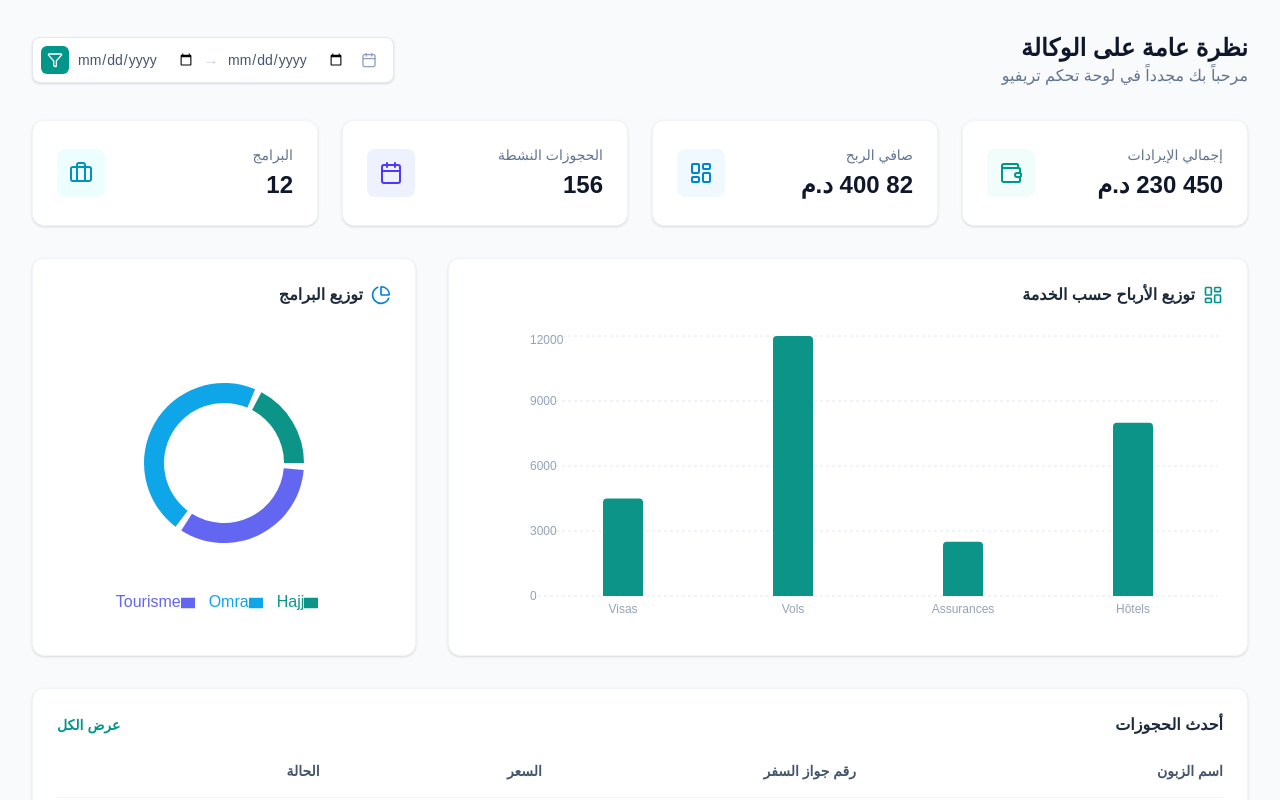
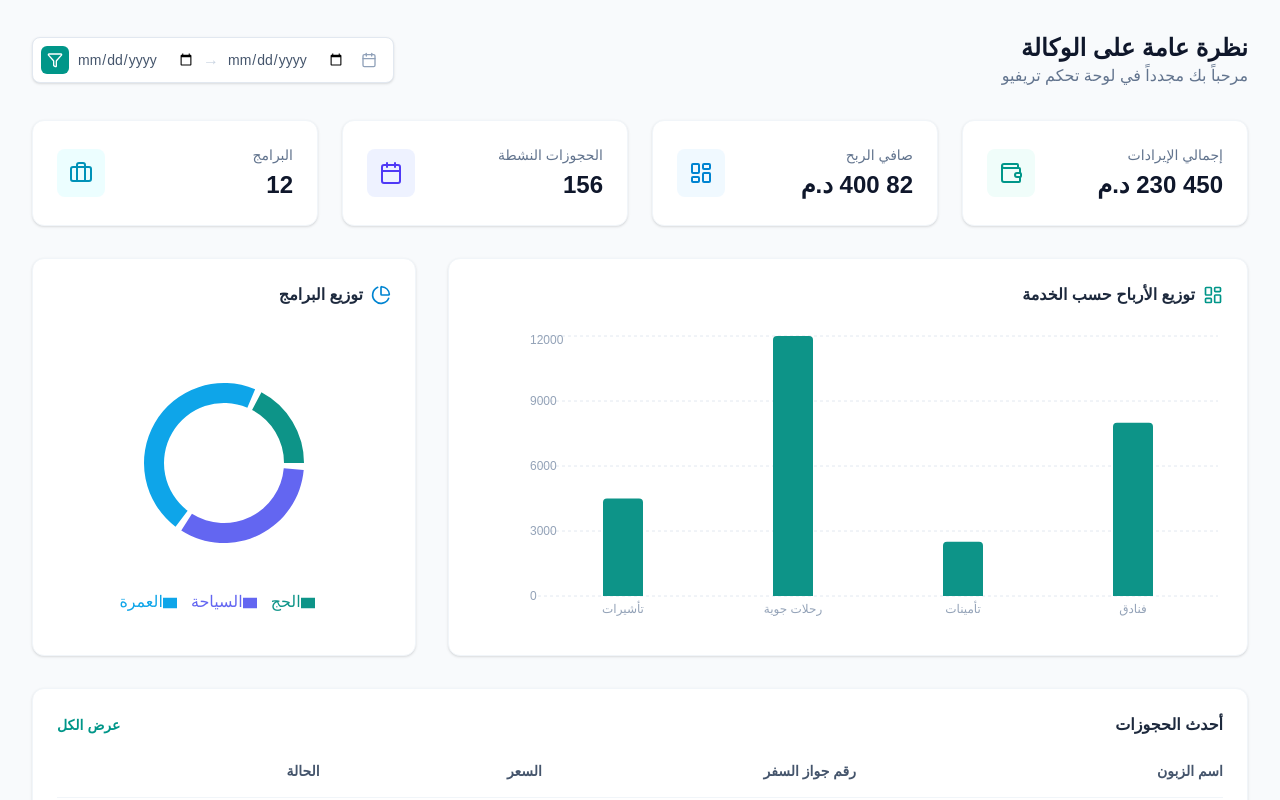
Before and after one commit to khalidach/travel-agency-pro, a Next.js app in the folder frontend/: page /ar/dashboard in a window 1280 px wide. Shown: the top 800 px of the page. Built offline with nearby package versions, Linux system fonts and the light colour scheme.

Commit message:
add some translate

```diff
--- a/frontend/app/[lang]/layout.tsx
+++ b/frontend/app/[lang]/layout.tsx
@@ -2,6 +2,7 @@ import type { Metadata } from "next";
 import { Geist, Geist_Mono } from "next/font/google";
 import "../globals.css";
 import { ThemeProvider } from "@/components/theme-provider";
+import { getDictionary } from "@/lib/get-dictionaries";
 
 const geistSans = Geist({
   variable: "--font-geist-sans",
@@ -13,10 +14,20 @@ const geistMono = Geist_Mono({
   subsets: ["latin"],
 });
 
-export const metadata: Metadata = {
-  title: "Trevio - Travel Agency Management",
-  description: "Advanced billing and financial management for travel agencies",
-};
+// Dynamic metadata based on language
+export async function generateMetadata({
+  params,
+}: {
+  params: Promise<{ lang?: string }>;
+}): Promise<Metadata> {
+  const { lang = "fr" } = await params;
+  const dict = await getDictionary(lang as "ar" | "fr");
+
+  return {
+    title: `${dict.common.title} - ${dict.common.dashboard}`,
+    description: dict.common.description,
+  };
+}
 
 export async function generateStaticParams() {
   return [{ lang: "ar" }, { lang: "fr" }];
@@ -27,10 +38,8 @@ export default async function RootLayout({
   params,
 }: {
   children: React.ReactNode;
-  // Make lang optional to satisfy the root (/) route validator
   params: Promise<{ lang?: string }>;
 }) {
-  // Destructure with a default fallback (e.g., 'fr')
   const { lang = "fr" } = await params;
   const direction = lang === "ar" ? "rtl" : "ltr";
 
--- a/frontend/components/dashboard/Charts.tsx
+++ b/frontend/components/dashboard/Charts.tsx
@@ -61,8 +61,10 @@ export const ProgramDistribution = ({ data }: { data: ProgramData[] }) => (
 
 export const ServiceProfitsChart = ({
   data,
+  profitLabel, // New prop for translation
 }: {
   data: ServiceProfitData[];
+  profitLabel: string;
 }) => (
   <div className="h-[300px] w-full">
     <ResponsiveContainer width="100%" height="100%">
@@ -77,7 +79,7 @@ export const ServiceProfitsChart = ({
           dataKey="name"
           axisLine={false}
           tickLine={false}
-          tick={{ fill: "#94a3b8", fontSize: 12 }} // slate-400 for better dark/light visibility
+          tick={{ fill: "#94a3b8", fontSize: 12 }}
         />
         <YAxis
           axisLine={false}
@@ -95,6 +97,7 @@ export const ServiceProfitsChart = ({
         />
         <Bar
           dataKey="profit"
+          name={profitLabel} // This ensures the tooltip shows the translated word
           fill="#0d9488"
           radius={[4, 4, 0, 0]}
           barSize={40}
--- a/frontend/components/dashboard/DashboardClient.tsx
+++ b/frontend/components/dashboard/DashboardClient.tsx
@@ -1,7 +1,6 @@
-// frontend/components/dashboard/DashboardClient.tsx
 "use client";
 
-import { useState, useEffect } from "react";
+import { useState, useEffect, useMemo } from "react";
 import {
   Wallet,
   Briefcase,
@@ -26,6 +25,7 @@ import {
 interface DashboardDictionary {
   common: {
     title: string;
+    description: string;
     dashboard: string;
     settings: string;
     darkMode: string;
@@ -46,6 +46,8 @@ interface DashboardDictionary {
     charts: {
       serviceProfits: string;
       programDist: string;
+      services: Record<string, string>;
+      programs: Record<string, string>;
     };
     table: {
       title: string;
@@ -71,6 +73,32 @@ export function DashboardClient({ dict }: DashboardClientProps) {
     const timer = setTimeout(() => setLoading(false), 1200);
     return () => clearTimeout(timer);
   }, []);
+
+  // Translate labels for the charts
+  const translatedServiceData = useMemo(() => {
+    const mapping: Record<string, string> = {
+      Visas: dict.dashboard.charts.services.visas,
+      Vols: dict.dashboard.charts.services.flights,
+      Assurances: dict.dashboard.charts.services.insurance,
+      Hôtels: dict.dashboard.charts.services.hotels,
+    };
+    return SERVICE_PROFITS.map((item) => ({
+      ...item,
+      name: mapping[item.name] || item.name,
+    }));
+  }, [dict]);
+
+  const translatedProgramData = useMemo(() => {
+    const mapping: Record<string, string> = {
+      Hajj: dict.dashboard.charts.programs.hajj,
+      Omra: dict.dashboard.charts.programs.omra,
+      Tourisme: dict.dashboard.charts.programs.tourism,
+    };
+    return PROGRAM_DATA.map((item) => ({
+      ...item,
+      name: mapping[item.name] || item.name,
+    }));
+  }, [dict]);
 
   if (loading) {
     return (
@@ -142,7 +170,10 @@ export function DashboardClient({ dict }: DashboardClientProps) {
             <LayoutDashboard className="w-5 h-5 text-teal-600" />
             {dict.dashboard.charts.serviceProfits}
           </h3>
-          <ServiceProfitsChart data={SERVICE_PROFITS} />
+          <ServiceProfitsChart
+            data={translatedServiceData}
+            profitLabel={dict.dashboard.stats.profit} // Passed here
+          />
         </div>
 
         <div className="bg-white dark:bg-slate-900 p-6 rounded-xl border border-slate-100 dark:border-slate-800 shadow-sm">
@@ -150,7 +181,7 @@ export function DashboardClient({ dict }: DashboardClientProps) {
             <PieIcon className="w-5 h-5 text-sky-600" />
             {dict.dashboard.charts.programDist}
           </h3>
-          <ProgramDistribution data={PROGRAM_DATA} />
+          <ProgramDistribution data={translatedProgramData} />
         </div>
       </div>
 
--- a/frontend/dictionaries/ar.json
+++ b/frontend/dictionaries/ar.json
@@ -1,6 +1,7 @@
 {
   "common": {
     "title": "تريفيو",
+    "description": "إدارة مالية وفواتير متقدمة لوكالات الأسفار",
     "dashboard": "لوحة التحكم",
     "settings": "الإعدادات",
     "darkMode": "الوضع الداكن",
@@ -20,7 +21,18 @@
     },
     "charts": {
       "serviceProfits": "توزيع الأرباح حسب الخدمة",
-      "programDist": "توزيع البرامج"
+      "programDist": "توزيع البرامج",
+      "services": {
+        "visas": "تأشيرات",
+        "flights": "رحلات جوية",
+        "insurance": "تأمينات",
+        "hotels": "فنادق"
+      },
+      "programs": {
+        "hajj": "الحج",
+        "omra": "العمرة",
+        "tourism": "السياحة"
+      }
     },
     "table": {
       "title": "أحدث الحجوزات",
--- a/frontend/dictionaries/fr.json
+++ b/frontend/dictionaries/fr.json
@@ -1,6 +1,7 @@
 {
   "common": {
     "title": "Trevio",
+    "description": "Gestion financière et facturation avancée pour agences de voyage",
     "dashboard": "Tableau de bord",
     "settings": "Paramètres",
     "darkMode": "Mode Sombre",
@@ -20,7 +21,18 @@
     },
     "charts": {
       "serviceProfits": "Répartition des Profits par Service",
-      "programDist": "Distribution des Programmes"
+      "programDist": "Distribution des Programmes",
+      "services": {
+        "visas": "Visas",
+        "flights": "Vols",
+        "insurance": "Assurances",
+        "hotels": "Hôtels"
+      },
+      "programs": {
+        "hajj": "Hajj",
+        "omra": "Omra",
+        "tourism": "Tourisme"
+      }
     },
     "table": {
       "title": "Réservations Récentes",
```
